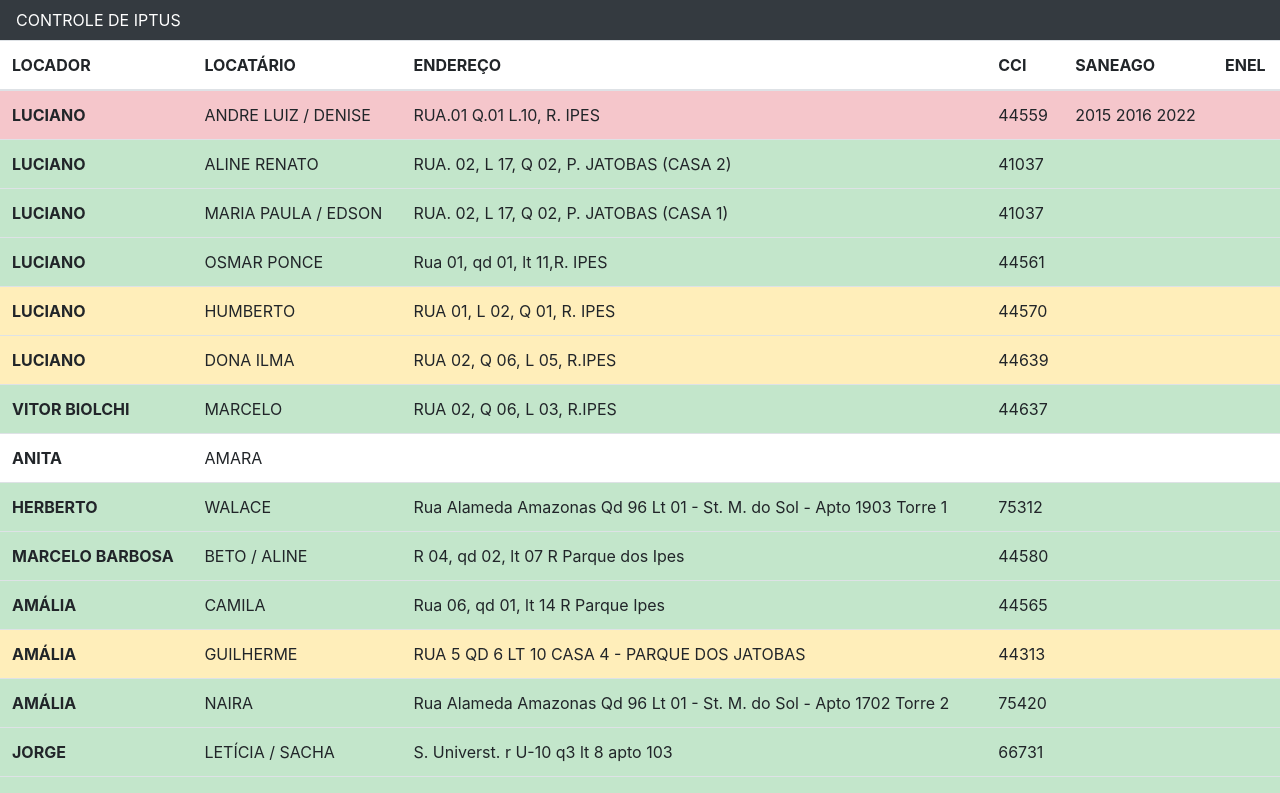
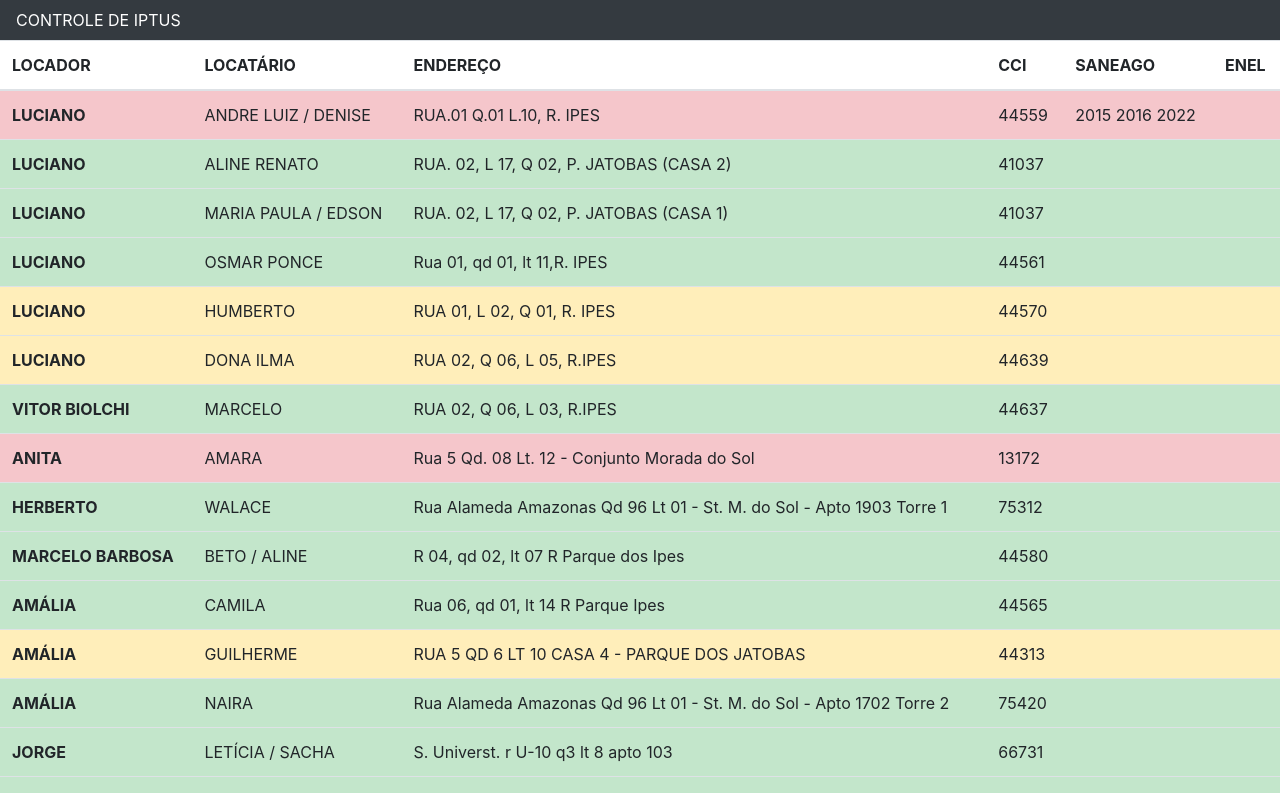
Before and after one commit to samucarv/ideia-unica, a Next.js app: page / in a window 1280 px wide. Shown: the top 793 px of the page. Built offline with nearby package versions, Linux system fonts and the light colour scheme.

Commit message:
“imob”

```diff
--- a/pages/index.js
+++ b/pages/index.js
@@ -91,11 +91,11 @@ function Home(){
       <td></td>
     </tr>
 
-    <tr>
+    <tr class="table-danger">
       <th scope="row">ANITA</th>
       <td>AMARA</td>
-      <td></td>
-      <td></td>
+      <td>Rua 5 Qd. 08 Lt. 12 - Conjunto Morada do Sol</td>
+      <td>13172</td>
       <td></td>
       <td></td>
     </tr>
```
